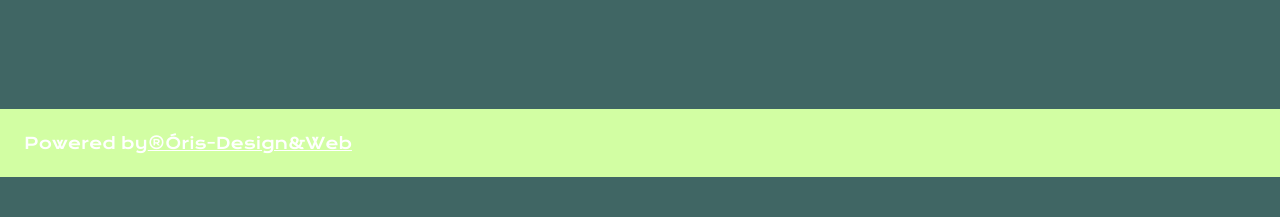
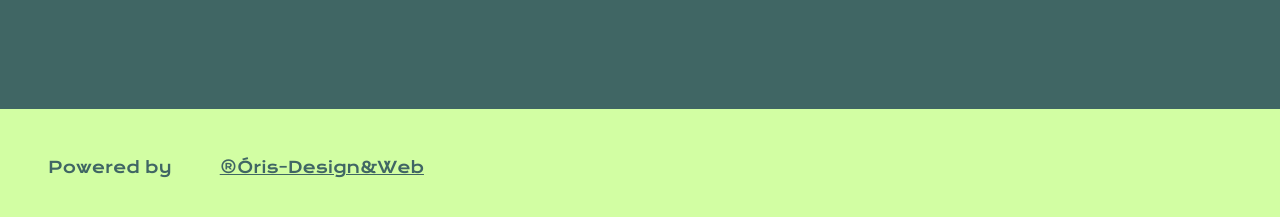
Before and after one commit to samuelcassaneli/portifolio, a plain HTML site: page index.html in a window 1280 px wide. Shown: the part 783-1000 px from the top of the page. Before the commit the page ends 960 px from the top, so only its background shows below. Drawn offline with nearby package versions, Linux system fonts and the light colour scheme.

Commit message:
Update index.html

```diff
--- a/index.html
+++ b/index.html
@@ -31,8 +31,8 @@
     </main>
     <footer>
         <div class="rodape">
-            <p style="text-align: center;">Powered by </p>
-            <a href="https://www.instagram.com/orisdesignweb">®Óris-Design&Web</a>
+            <p class="rodape__text" style="text-align: center;">Powered by </p>
+            <a class="rodape__text" href="https://www.instagram.com/orisdesignweb">®Óris-Design&Web</a>
         </div>
     </footer>
 </body>
```
